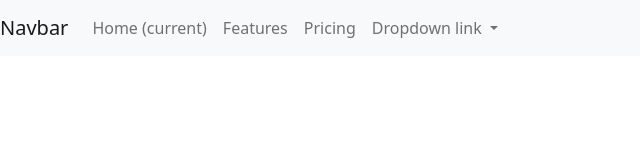
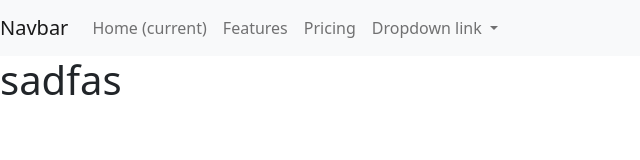
Before and after one commit to tausif-fardin/SunwayPortfolio, a plain HTML site: page index.html in a window 1280 px wide. Shown: the whole page, without its empty margins (0-640 px from the left). Drawn offline with Linux system fonts and the light colour scheme.

Commit message:
footer added

```diff
--- a/index.html
+++ b/index.html
@@ -7,11 +7,13 @@
     <meta name="viewport" content="width=device-width, initial-scale=1.0">
     <link rel="stylesheet" href="./assets/css/bootstrap.min.css">
     <script type="text/javascript" src="./assets/js/bootstrap.min.js"></script>
+
     <title>Sunway</title>
 </head>
 
 <body>
     <!-- Navbar -->
+
     <nav class="navbar navbar-expand-lg navbar-light bg-light">
         <a class="navbar-brand" href="#">Navbar</a>
         <button class="navbar-toggler" type="button" data-toggle="collapse" data-target="#navbarNavDropdown"
@@ -44,6 +46,9 @@
         </div>
     </nav>
     <!-- Navbar -->
+    <footer>
+        <h1>sadfas</h1>
+    </footer>
 
 </body>
 
```
